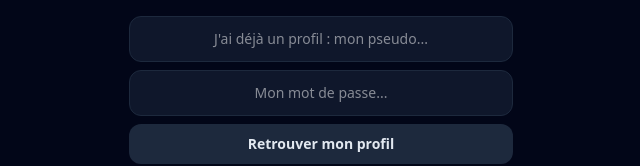
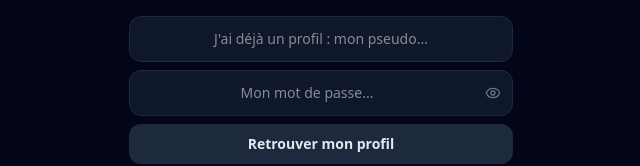
Before and after one commit to AntoineDeSaintMoulin/Tournoi-des-Prenoms, a React (Vite) app: page / in a window 1280 px wide. Shown: the part 448-614 px from the top of the page, without its empty margins (319-959 px from the left). Built offline with nearby package versions, Linux system fonts and the light colour scheme; no server answers; the database is empty.

Commit message:
Update App.tsx

```diff
--- a/src/App.tsx
+++ b/src/App.tsx
@@ -13,7 +13,7 @@ import { MatchDetailsModal } from './components/MatchDetailsModal';
 import { WinnerTrophyModal } from './components/WinnerTrophyModal';
 import { Matchup } from './types';
 import { hashPassword } from './utils/password';
-import { Trophy, Shield, Heart } from 'lucide-react';
+import { Trophy, Shield, Heart, Eye, EyeOff } from 'lucide-react';
 
 function AppContent() {
   const { loading, currentUser, login } = useTournament();
@@ -24,6 +24,7 @@ function AppContent() {
   const [selectedMatchup, setSelectedMatchup] = useState<Matchup | null>(null);
   const [returningName, setReturningName] = useState<string>('');
   const [returningPassword, setReturningPassword] = useState<string>('');
+  const [returningPasswordVisible, setReturningPasswordVisible] = useState<boolean>(false);
   const [returningError, setReturningError] = useState<string>('');
 
   const handleReturningLogin = async (e: React.FormEvent) => {
@@ -86,16 +87,26 @@ function AppContent() {
               placeholder="J'ai déjà un profil : mon pseudo..."
               className="w-full bg-slate-900 border border-slate-800 rounded-xl px-4 py-3 text-sm text-white text-center focus:border-amber-400 focus:outline-none"
             />
+            <div className="relative">
               <input
-              type="password"
+                type={returningPasswordVisible ? 'text' : 'password'}
                 value={returningPassword}
                 onChange={(e) => {
                   setReturningPassword(e.target.value);
                   setReturningError('');
                 }}
                 placeholder="Mon mot de passe..."
-              className="w-full bg-slate-900 border border-slate-800 rounded-xl px-4 py-3 text-sm text-white text-center focus:border-amber-400 focus:outline-none"
+                className="w-full bg-slate-900 border border-slate-800 rounded-xl px-4 py-3 pr-11 text-sm text-white text-center focus:border-amber-400 focus:outline-none"
               />
+              <button
+                type="button"
+                onClick={() => setReturningPasswordVisible((v) => !v)}
+                className="absolute right-3 top-1/2 -translate-y-1/2 text-slate-500 hover:text-slate-300"
+                tabIndex={-1}
+              >
+                {returningPasswordVisible ? <EyeOff className="w-4 h-4" /> : <Eye className="w-4 h-4" />}
+              </button>
+            </div>
             {returningError && <p className="text-xs text-rose-400">{returningError}</p>}
             <button
               type="submit"
```
Lines whose indentation alone changed are shown as unchanged.
